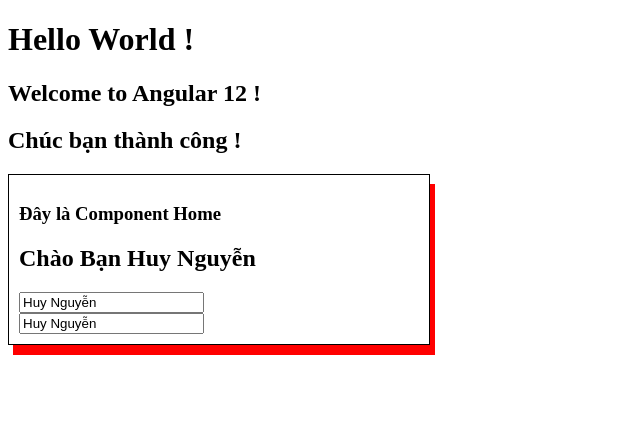
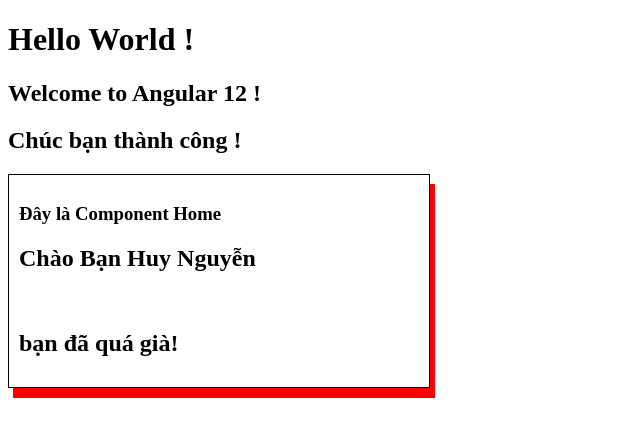
Before and after one commit to lucuong/Angular12, an Angular app: page / in a window 1280 px wide. Shown: the top 436 px of the page, without its empty margins (0-640 px from the left). Built offline with nearby package versions, Linux system fonts and the light colour scheme.

Commit message:
Data binding *ngif

```diff
--- a/src/app/home/home.component.html
+++ b/src/app/home/home.component.html
@@ -2,7 +2,9 @@
 
 <h3>Đây là Component Home</h3>
 <h2>Chào Bạn {{name}}</h2>
-<input value="{{name}}"/>
 <br />
-<input [value]="name" [title]="'Đây là' + name" />
+<h2 *ngIf="age <= 18">bạn còn quá trẻ!</h2>
+<h2 *ngIf="age > 18">bạn đã quá già!</h2>
+
+
 </div>
--- a/src/app/home/home.component.ts
+++ b/src/app/home/home.component.ts
@@ -7,4 +7,5 @@ import { Component } from '@angular/core';
 })
 export class HomeComponent {
   public name = 'Huy Nguyễn';
+  public age=20;
 }
```
